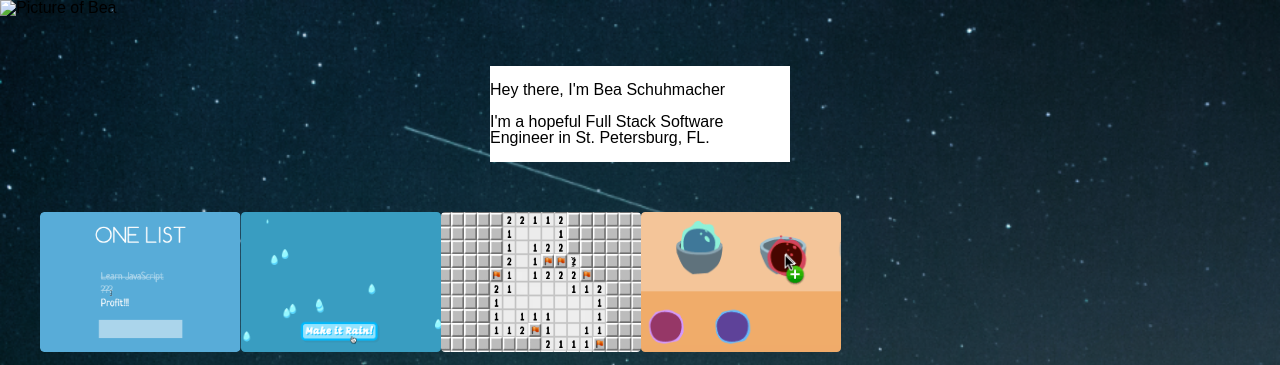
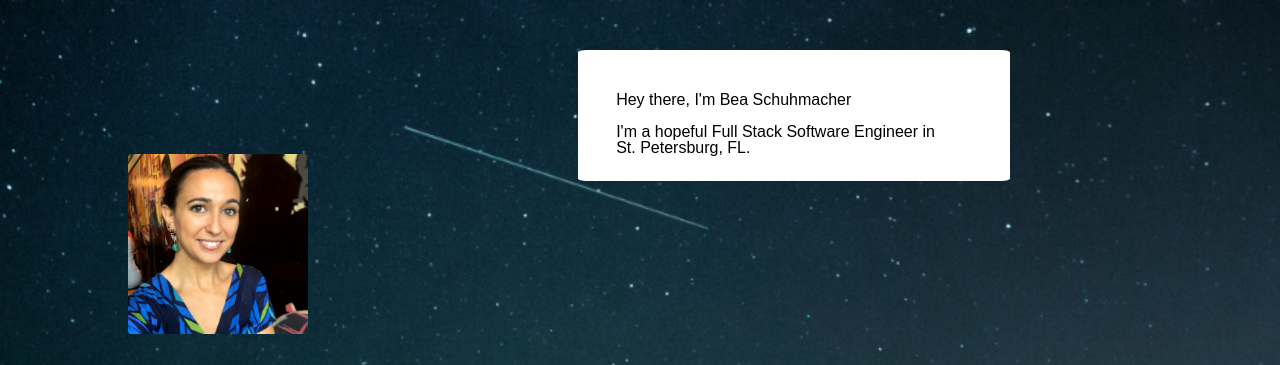
Before and after one commit to KillahBea/beas-portfolio, a website: page public/index.html in a window 1280 px wide. Shown: the top 365 px of the page. Drawn offline with Linux system fonts and the light colour scheme.

Commit message:
header progress

```diff
--- a/public/index.html
+++ b/public/index.html
@@ -8,9 +8,9 @@
     <link rel="stylesheet" href="/screen.css" />
   </head>
   <body>
-    <section>
-        <img src="" alt="Picture of Bea" />
-      <header class="header">
+    <section class="pic-bubble">
+        <img class="profile-picture" src="/images/profile-picture.jpg" alt="Picture of Bea" />
+      <header class="bubble">
         <article>
         <p>Hey there, I'm Bea Schuhmacher</p>
         <p>I'm a hopeful Full Stack Software Engineer in St. Petersburg, FL.</p>
--- a/public/screen.css
+++ b/public/screen.css
@@ -13,15 +13,32 @@ body {
   background-size: cover;
   background-repeat: no-repeat;
 }
-.header {
+.profile-picture {
+  height: 180px;
+  width: auto;
+  margin: 12% 0% 8% 10%;
+  border-radius: 2%;
+}
+.bubble {
   display: flex;
-  align-items: center;
-  width: 300px;
+  align-items: left;
+  width: 330px;
+  height: 80px;
   margin: 50px auto;
+  padding: 2% 5% 2% 3%;
   background: white;
+  border-radius: 2%;
+}
+.pic-bubble {
+  display: flex;
+  flex-direction: row;
 }
 .examples {
   list-style: none;
   display: flex;
   flex-direction: row;
+  flex-wrap: wrap;
+  justify-content: space-around;
+  background-color: #00000080;
+  padding: 40px;
 }
```
Also changed, not shown: package.json (+5 -3 lines), public/images/profile-picture.JPG (added), 1 other file.
